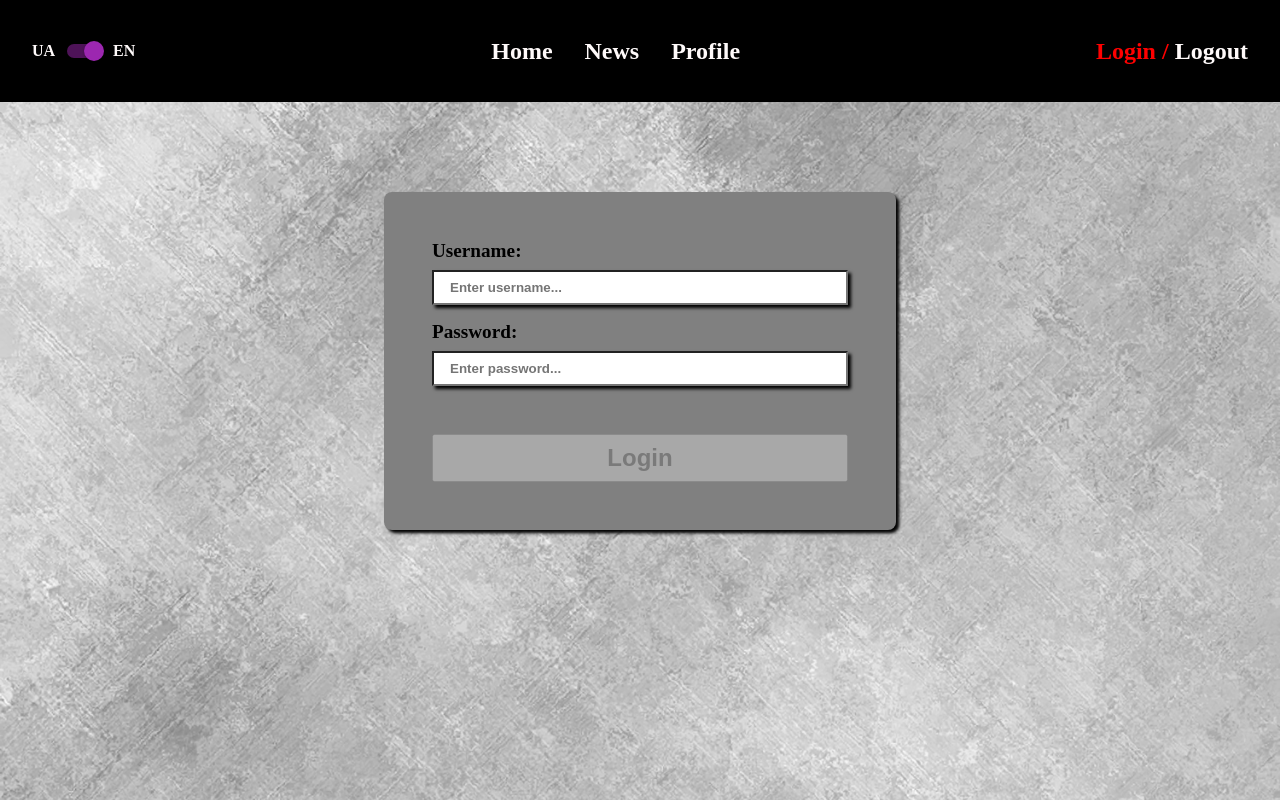
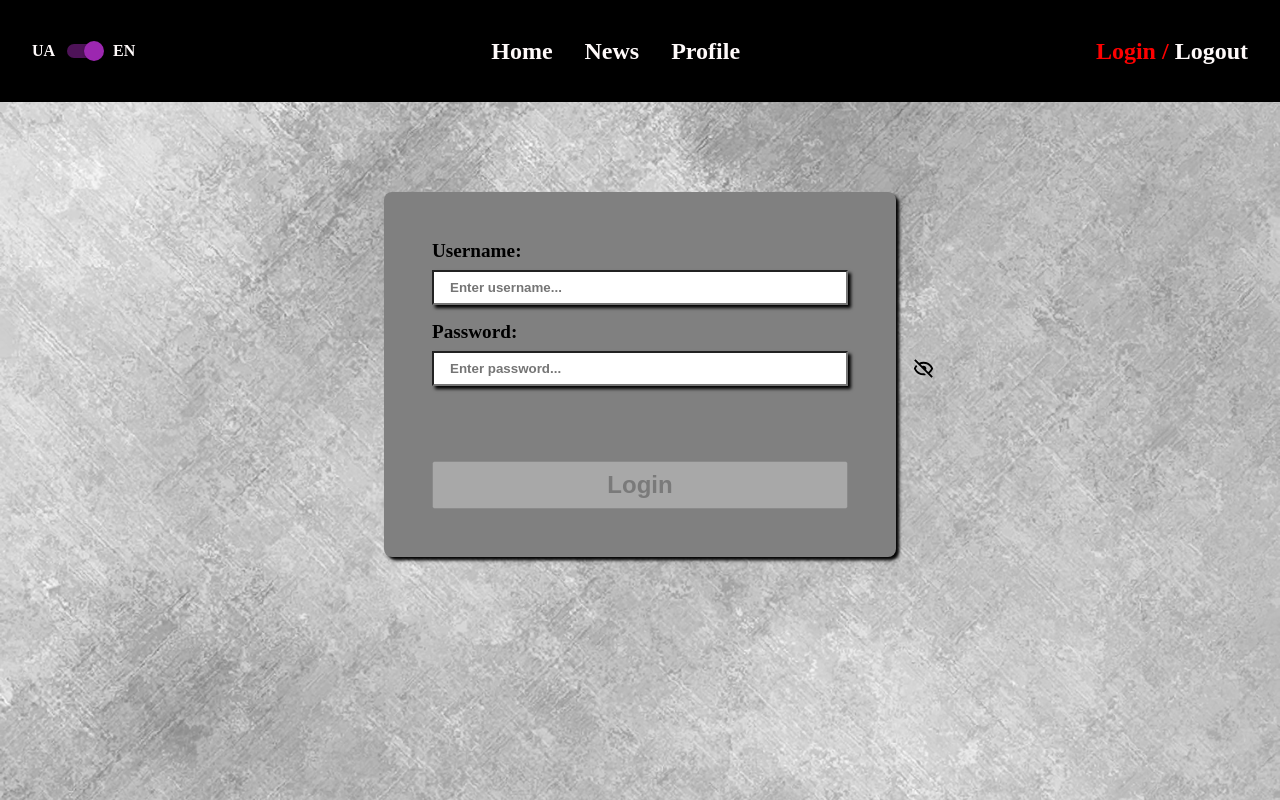
Before and after one commit to VLK2021/alterego-test, a React (Create React App) app: page /login in a window 1280 px wide. Built offline with nearby package versions, Linux system fonts and the light colour scheme.

Commit message:
change style

```diff
--- a/public/locales/en/translation.json
+++ b/public/locales/en/translation.json
@@ -5,6 +5,7 @@
   "news-h-login": "Login",
   "news-h-logout": "Logout",
   "news-title": "News",
+  "news-new-delete": "Delete",
   "news-btn-add": "Load more",
   "news-form-username": "Username",
   "news-form-password": "Password",
--- a/public/locales/ua/translation.json
+++ b/public/locales/ua/translation.json
@@ -5,6 +5,7 @@
   "news-h-login": "Вхід",
   "news-h-logout": "Вихід",
   "news-title": "Новини",
+  "news-new-delete": "Видалити",
   "news-btn-add": "Завантажити ще",
   "news-form-username": "Логін",
   "news-form-password": "Пароль",
--- a/src/components/Form/Form.tsx
+++ b/src/components/Form/Form.tsx
@@ -2,6 +2,7 @@ import React, {FC} from 'react';
 import {useForm} from "react-hook-form";
 import {useTranslation} from "react-i18next";
 import {useNavigate} from "react-router-dom";
+import {BiHide} from 'react-icons/bi';
 
 import './FormStyle.css';
 
@@ -24,6 +25,16 @@ const Form: FC = () => {
         }
     };
 
+    const showPassword = (): void => {
+        const inputPassword = document.getElementById('password') as HTMLInputElement;
+
+        if (inputPassword.type === 'password') {
+            inputPassword.type = 'text';
+        } else {
+            inputPassword.type = 'password'
+        }
+    }
+
 
     return (
         <div className={'maine'}>
@@ -44,14 +55,17 @@ const Form: FC = () => {
 
                 <div>
                     <label>{t('news-form-password')}:</label><br/>
-                    <input type="text" placeholder={'Enter password...'} {...register('password', {
+                    <input type="password" id={'password'} placeholder={'Enter password...'} {...register('password', {
                         required: 'Ім\'я користувача або пароль введено неправильно',
                         pattern: {
                             value: /^12345$/,
                             message: 'Ім\'я користувача або пароль введено неправильно'
                         }
                     })}/>
+
+                    <BiHide className={'icon-hide'} size={23} onClick={showPassword}/>
                 </div>
+
                 <div className={'error'}>
                     {errors?.password && <p>{errors.password.message as string || 'Error'}</p>}
                 </div>
--- a/src/components/Form/FormStyle.css
+++ b/src/components/Form/FormStyle.css
@@ -1,4 +1,4 @@
-.maine{
+.maine {
     width: 40%;
     padding: 3rem;
     background: gray;
@@ -7,12 +7,12 @@
     box-shadow: 0.2rem 0.2rem 0.2rem black;
 }
 
-.error{
+.error {
     color: red;
     font-weight: bold;
 }
 
-input{
+input {
     width: 100%;
     padding: 0.5rem 1rem;
     font-weight: bold;
@@ -22,7 +22,7 @@ input{
     box-shadow: 0.2rem 0.2rem 0.2rem black;
 }
 
-button{
+button {
     width: 100%;
     padding: 0.5rem 1rem;
     margin-top: 2rem;
@@ -30,7 +30,14 @@ button{
     font-size: 1.5rem;
 }
 
-label{
+label {
     font-weight: bold;
-font-size: 1.2rem;
+    font-size: 1.2rem;
 }
+
+.icon-hide {
+    position: relative;
+    left: 30rem;
+    bottom: 2.8rem;
+    cursor: pointer;
+}
--- a/src/components/New/New.tsx
+++ b/src/components/New/New.tsx
@@ -1,5 +1,6 @@
 import React, {FC} from 'react';
 import {useDispatch} from "react-redux";
+import {useTranslation} from "react-i18next";
 
 import './NewStyle.css';
 import {INew} from "../../interfaces/INew";
@@ -10,6 +11,7 @@ import {deleteNew} from "../../store/slices/news.slice";
 const New: FC<INew> = ({item}) => {
     const {id, title, body} = item;
     const dispatch = useDispatch();
+    const {t} = useTranslation();
 
     const handlerDelete = () => {
         dispatch(deleteNew(id))
@@ -22,7 +24,7 @@ const New: FC<INew> = ({item}) => {
             <p>{title}</p>
             <p>{body}</p>
             <div className={'new-del'}>
-                <button onClick={handlerDelete}>delete</button>
+                <button onClick={handlerDelete}>{t("news-new-delete")}</button>
             </div>
         </div>
     );
```
